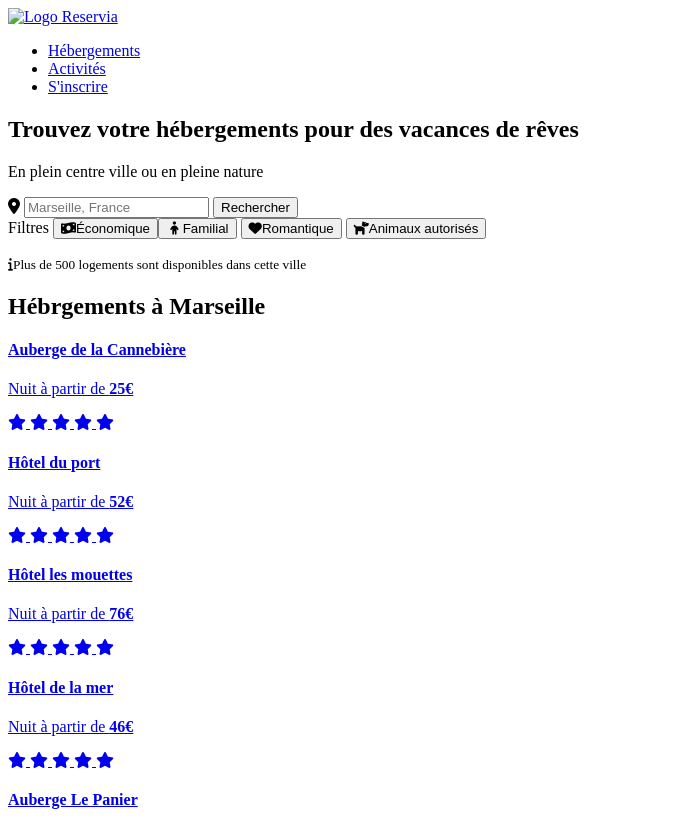
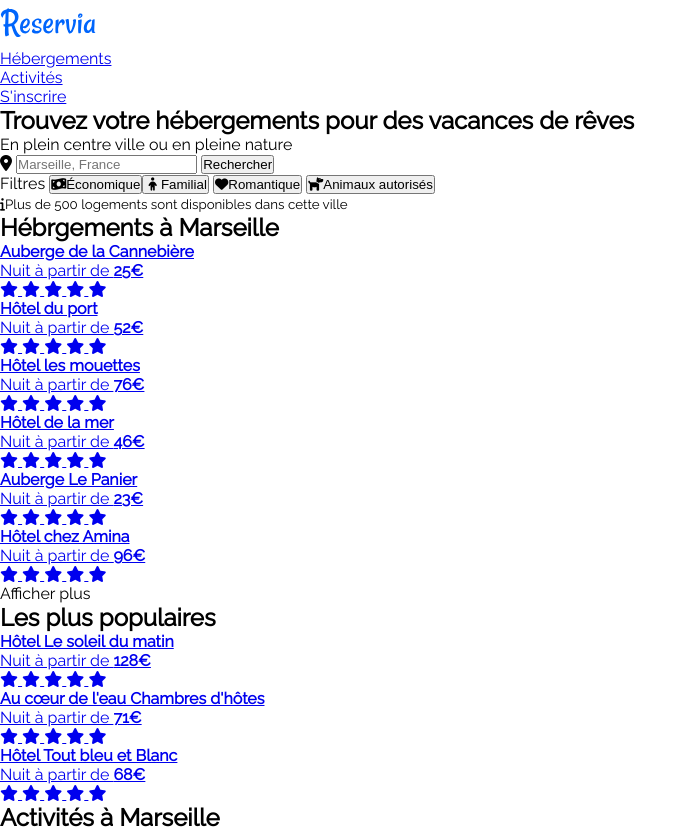
Before and after one commit to Ahmedson/HachemaouiAhmed_2_03032021, a plain HTML site: page index.html in a window 1280 px wide. Shown: the top 827 px of the page, without its empty margins (0-697 px from the left). Drawn offline with Linux system fonts and the light colour scheme.

Commit message:
style.css created & linked, img/ added & font imported

```diff
--- a/index.html
+++ b/index.html
@@ -5,6 +5,7 @@
     <meta charset="UTF-8">
     <meta http-equiv="X-UA-Compatible" content="IE=edge">
     <meta name="viewport" content="width=device-width, initial-scale=1.0">
+    <link rel="stylesheet" href="style.css">
     <script src="https://kit.fontawesome.com/dcd97a5f9a.js" crossorigin="anonymous"></script>
     <title>Reservia</title>
 </head>
@@ -21,7 +22,7 @@
                 <ul>
                     <li><a href="#">Hébergements</a></li>
                     <li><a href="#">Activités</a></li>
-                    <li><a href="#">S'inscrire</a></li>
+                    <li><a id="login" href="#">S'inscrire</a></li>
                 </ul>
             </nav>
         </header>
--- /dev/null
+++ b/style.css
@@ -0,0 +1,12 @@
+@import url('https://fonts.googleapis.com/css2?family=Raleway&display=swap');
+
+*, ::before, ::after{
+    margin: 0;
+    padding: 0;
+    box-sizing: border-box;
+}
+
+body{
+    font-family: 'Raleway', sans-serif;
+
+}
```
Also changed, not shown: img/activites/florian-wehde-xW9e8gdotxI-unsplash.jpg (added), img/activites/kevin-hikari-rV_Qd1l-VXg-unsplash.jpg (added), img/activites/kilyan-sockalingum-NR8-cBCN3aI-unsplash.jpg (added), img/activites/lena-paulin-wH2-EJoDcV0-unsplash.jpg (added), img/activites/paul-hermann-QFTrLdQIRhI-unsplash.jpg (added), img/activites/reno-laithienne-QUgJhdY5Fyk-unsplash.jpg (added), img/hebergements/annie-spratt-Eg1qcIitAuA-unsplash.jpg (added), img/hebergements/aw-creative-VGs8z60yT2c-unsplash.jpg (added), img/hebergements/emile-guillemot-Bj_rcSC5XfE-unsplash.jpg (added), img/hebergements/febrian-zakaria-M6S1WvfW68A-unsplash.jpg (added), img/hebergements/febrian-zakaria-sjvU0THccQA-unsplash.jpg (added), img/hebergements/fred-kleber-gTbaxaVLvsg-unsplash.jpg (added), img/hebergements/marcus-loke-WQJvWU_HZFo-unsplash.jpg (added), img/hebergements/nicate-lee-kT-ZyaiwBe0-unsplash.jpg (added), 3 more files.
